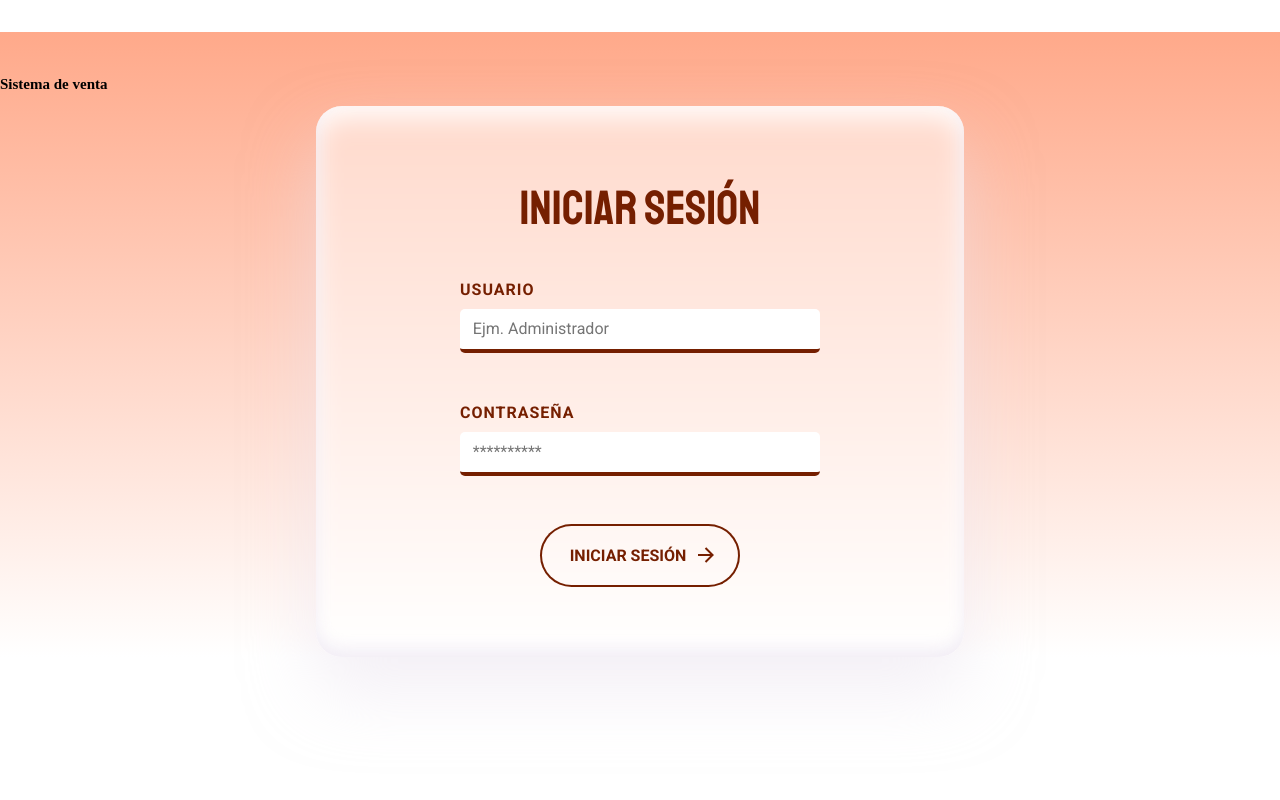
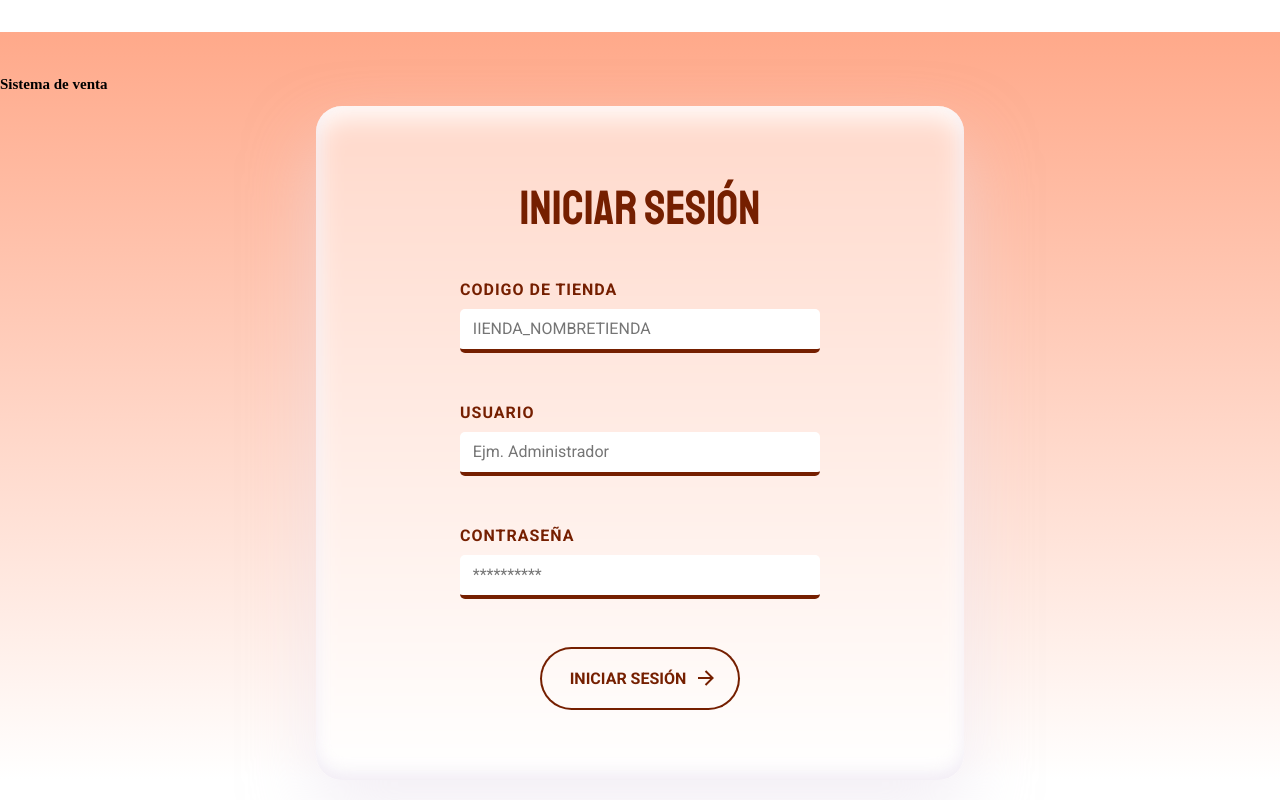
Before and after one commit to Bruce1302/sistema-ventas-ui, an Angular app: page /login in a window 1280 px wide. Built offline with nearby package versions, Linux system fonts and the light colour scheme; a web font is replaced by a local one.

Commit message:
agregando campo codigo de tienda en el login

```diff
--- a/src/app/components/login/login.component.html
+++ b/src/app/components/login/login.component.html
@@ -5,6 +5,11 @@
     <h3>Iniciar Sesión</h3>
 
     <form (ngSubmit)="iniciarSesion()" class="form-contenedor">
+      <div class="campos-contenedor">
+        <label for="codigoTienda">CODIGO DE TIENDA</label>
+        <input type="text" id="codigoTienda" name="codigoTienda" [(ngModel)]="credenciales.codigoTienda" placeholder="IIENDA_NOMBRETIENDA">
+      </div>
+
       <div class="campos-contenedor">
         <label for="username">USUARIO</label>
         <input type="text" id="username" name="username" [(ngModel)]="credenciales.username" placeholder="Ejm. Administrador">
--- a/src/app/components/login/login.component.ts
+++ b/src/app/components/login/login.component.ts
@@ -7,6 +7,7 @@ import {Router} from '@angular/router';
 //creamos la interfaz con los datos necesarios para el login
 export interface AuthRequestDTO
 {
+  codigoTienda: string;
   username: string;
   password: string;
 }
@@ -23,7 +24,7 @@ export interface AuthRequestDTO
 
 export class LoginComponent {
 
-  credenciales: AuthRequestDTO = { username: '',password: '' };
+  credenciales: AuthRequestDTO = { username: '',password: '', codigoTienda: ''};
 
   // Inyectamos el servicio
   constructor(private authService: AuthService, private router: Router) {}
```
